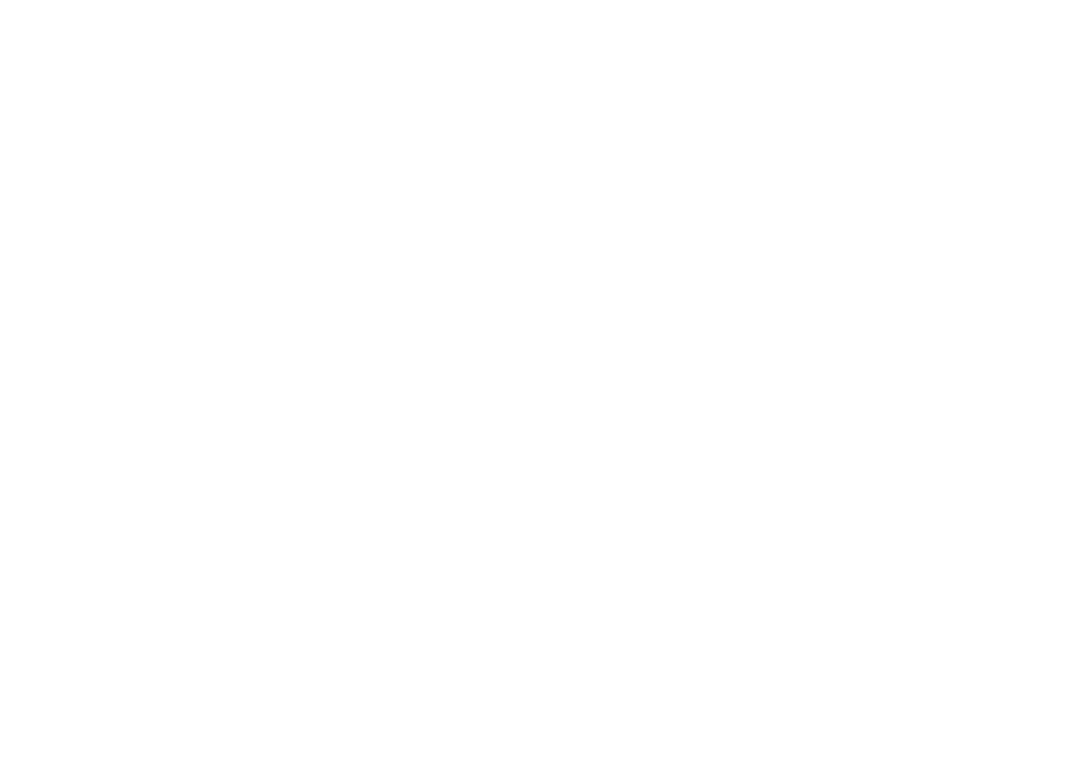
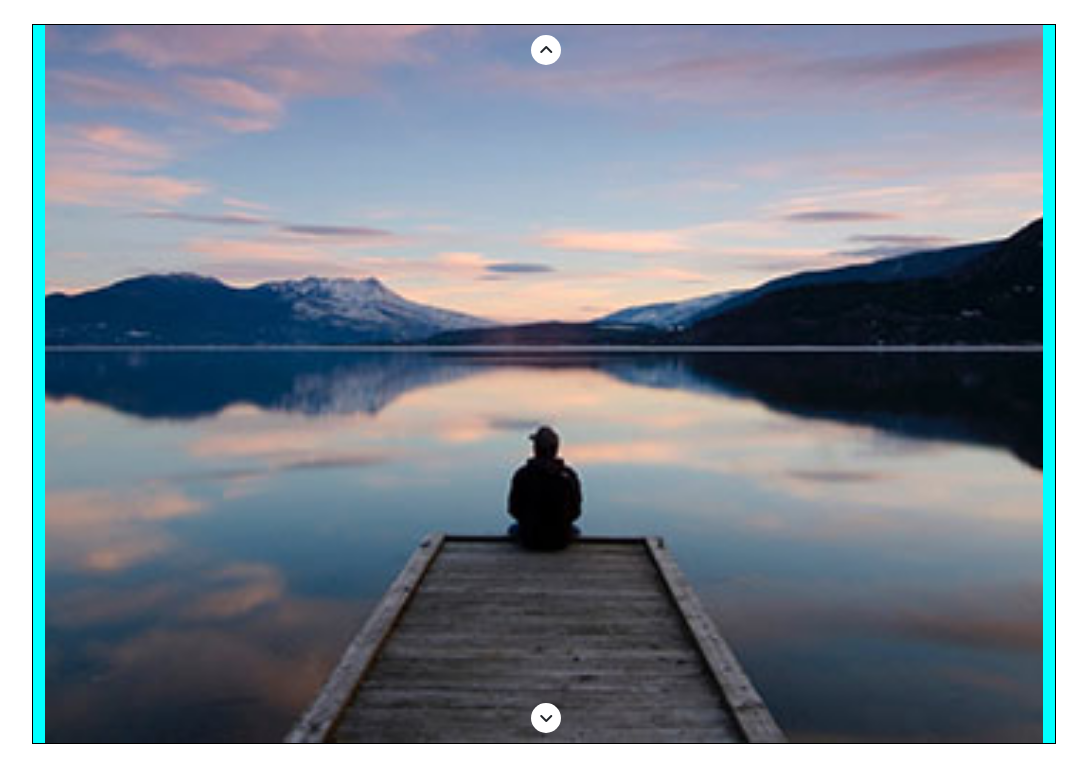
Before and after one commit to Baglio1683/js-array-carousel, a plain HTML site: page index.html in a window 1280 px wide. Shown: the whole page, without its empty margins (38-1125 px from the left). Drawn offline with nearby package versions, Linux system fonts and the light colour scheme.

Commit message:
Add the Static Markup

```diff
--- a/css/style.css
+++ b/css/style.css
@@ -0,0 +1,45 @@
+.back-col{
+    background-color: aqua;
+    border: 1px solid black;
+}
+
+.ms_col{
+    height: 90vh;
+    width: 80vw;
+}
+
+.ms_item{
+   width: 100%;
+   height: 100%;
+   object-fit: cover;
+   /* display: none; */
+}
+
+.ms_angleup{
+    top: 35px;
+    left: 39vw;
+    background-color: white;
+    height: 30px;
+    width: 30px;
+    line-height: 30px;
+    padding: 0;
+    text-align: center;
+}
+
+.ms_angledown:hover , .ms_angleup:hover {
+    background-color: rgba(255, 255, 255, 0.589);
+}
+
+
+
+
+.ms_angledown{
+    background-color: white;
+    height: 30px;
+    width: 30px;
+    line-height: 30px;
+    padding: 0;
+    text-align: center;
+    bottom: 11px;
+    left: 39vw;
+}
--- a/index.html
+++ b/index.html
@@ -5,13 +5,40 @@
     <meta http-equiv="X-UA-Compatible" content="IE=edge">
     <meta name="viewport" content="width=device-width, initial-scale=1.0">
     <title>Array Carousel</title>
+    <script src="https://kit.fontawesome.com/2013c63b7f.js" crossorigin="anonymous"></script>
     <link rel="stylesheet" href="https://cdn.jsdelivr.net/npm/bootstrap@5.2.2/dist/css/bootstrap.min.css">
     <link rel="stylesheet" href="css/style.css">
 
 </head>
+<!-- Start Body  -->
 <body>
 
+     <!-- Start Container  -->
+    <div class="container">
 
+        <!-- Start row  -->
+        <div class="row pt-4 position-relative">
+
+            <!-- Start box of images  -->
+            <div class="ms_col back-col">
+
+              <img src="img/01.jpg" alt="" class="ms_item">
+
+            </div>
+            <!-- End box of images  -->
+
+                 <div class="ms_angleup position-absolute d-inline-block rounded-circle">
+                     <i class="fa-solid fa-angle-up"></i>
+                 </div>
+
+                 <div class="ms_angledown position-absolute d-inline-block rounded-circle">
+                    <i class="fa-solid fa-angle-down"></i>
+                 </div>
+            </div>
+        <!-- End row of images  -->
+
+    </div>
+    <!-- End container  -->
 
   <script src="js/script.js"></script>
 </body>
--- a/js/script.js
+++ b/js/script.js
@@ -0,0 +1 @@
+const listItem = ["img/01.jpg","img/02.jpg", "img/03.jpg","img/04.jpg","img/05.jpg"]
```
